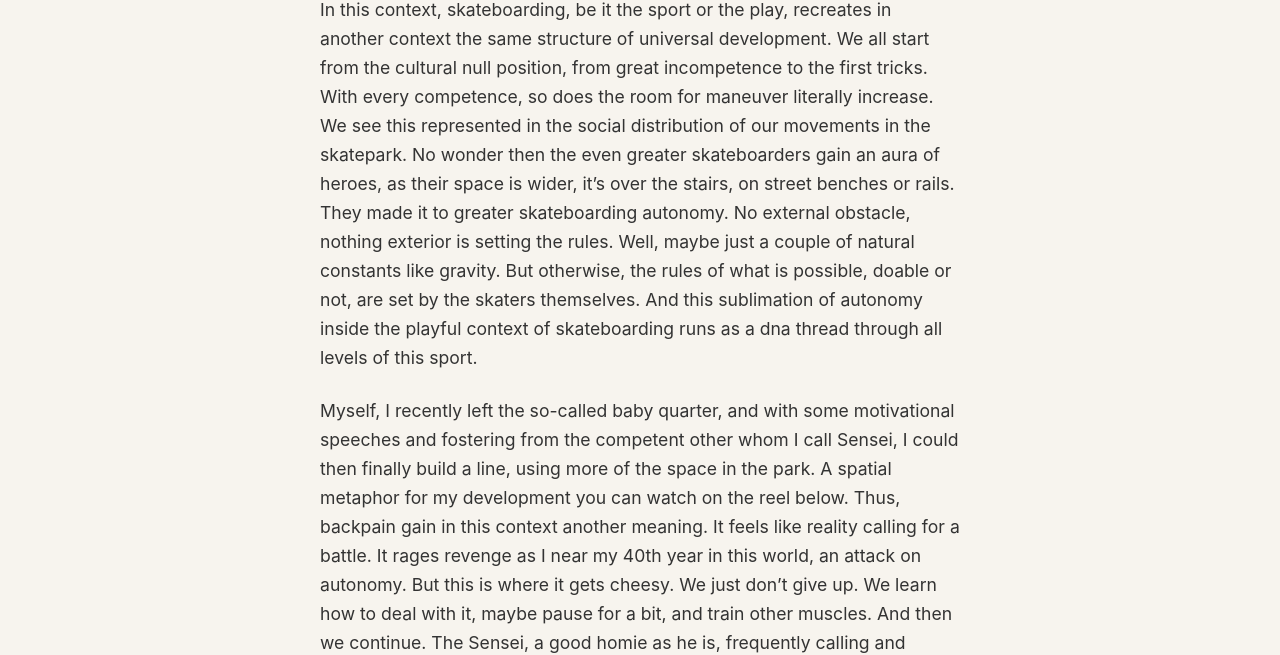
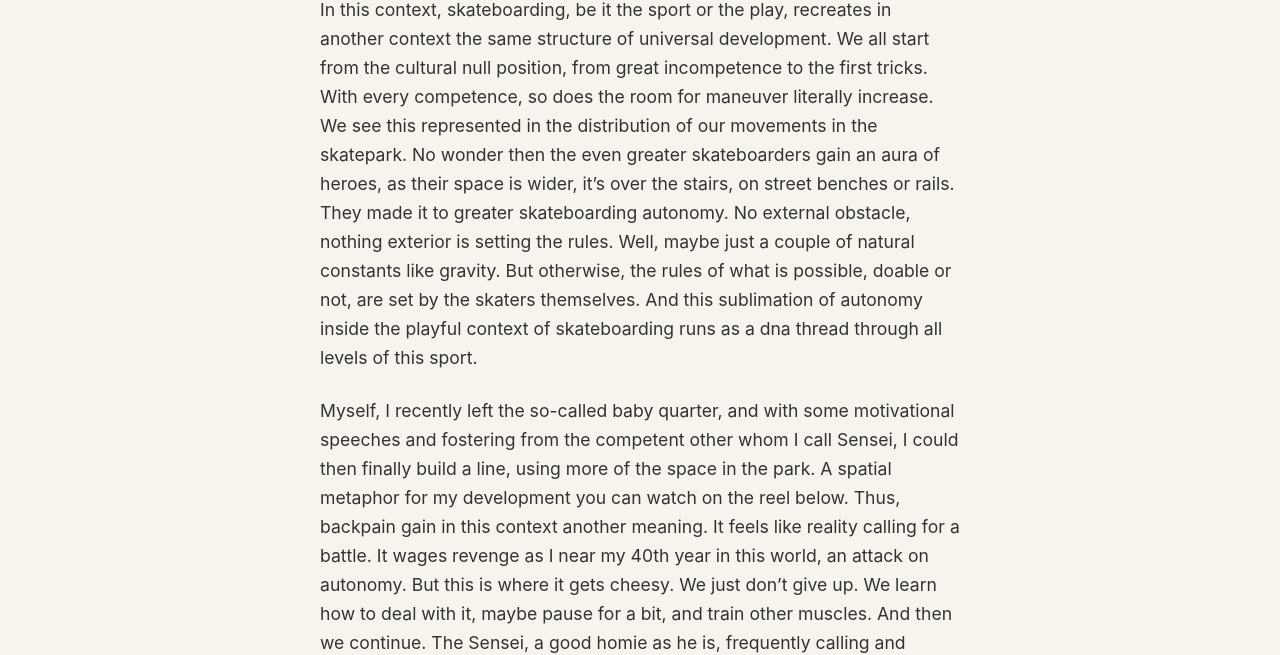
Before and after one commit to jemedeiros/jemedeiros.github.io, a Jekyll site: the page built from _posts/2026-08-29-Movement-Autonomy and pain.md, in a window 1280 px wide and 1400 px high, scrolled down 2161 px. Shown: the part 261-916 px from the top of the window. Built offline with Jekyll 4.4.1, drawn with Linux system fonts in a browser that asks for light colours; some web fonts are replaced; a script that is not in the unit is left out; some of the changed text lies outside the part shown.

Commit message:
Ortography correction new post

```diff
--- a/_posts/2026-08-29-Movement-Autonomy and pain.md
+++ b/_posts/2026-08-29-Movement-Autonomy and pain.md
@@ -27,9 +27,9 @@ Action is developed by infants very early and in stages: walking, standing up, g
 
 Now, when we realize it was not hunger, or lust for power, or Schopenhauer's unending Will, but it was the fun we had each time acting was a success that helped shape the subjects' development. The direction of this building process of autonomy seems at least to form a concise narrative: We all start from very little competence and develop capacities with time. Some we develop more with training, others by simply happening often. Others we do not develop at all, either because they never happened to be relevant in one's life, or the environment did not allow for them; it is an activity reserved for other social classes; money was not enough. We see here that reasons are plenty, and depending on worldview some competences will be deemed as desirable for every child to at least get a chance to develop them. And we know chances are unequal. There are some really hard obstacles there in this world.
 
-In this context, skateboarding, be it the sport or the play, recreates in another context the same structure of universal development. We all start from the cultural null position, from great incompetence to the first tricks. With every competence, so does the room for maneuver literally increase. We see this represented in the social distribution of our movements in the skatepark. No wonder then the even greater skateboarders gain an aura of heroes, as their space is wider, it's over the stairs, on street benches or rails. They made it to greater skateboarding autonomy. No external obstacle, nothing exterior is setting the rules. Well, maybe just a couple of natural constants like gravity. But otherwise, the rules of what is possible, doable or not, are set by the skaters themselves. And this sublimation of autonomy inside the playful context of skateboarding runs as a dna thread through all levels of this sport.
+In this context, skateboarding, be it the sport or the play, recreates in another context the same structure of universal development. We all start from the cultural null position, from great incompetence to the first tricks. With every competence, so does the room for maneuver literally increase. We see this represented in the distribution of our movements in the skatepark. No wonder then the even greater skateboarders gain an aura of heroes, as their space is wider, it's over the stairs, on street benches or rails. They made it to greater skateboarding autonomy. No external obstacle, nothing exterior is setting the rules. Well, maybe just a couple of natural constants like gravity. But otherwise, the rules of what is possible, doable or not, are set by the skaters themselves. And this sublimation of autonomy inside the playful context of skateboarding runs as a dna thread through all levels of this sport.
 
-Myself, I recently left the so-called baby quarter, and with some motivational speeches and fostering from the competent other whom I call Sensei, I could then finally build a line, using more of the space in the park. A spatial metaphor for my development you can watch on the reel below. Thus, backpain gain in this context another meaning. It feels like reality calling for a battle. It rages revenge as I near my 40th year in this world, an attack on autonomy. But this is where it gets cheesy. We just don't give up. We learn how to deal with it, maybe pause for a bit, and train other muscles. And then we continue. The Sensei, a good homie as he is, frequently calling and reminding me of how much I can do if I put my soul into it, and just “commit”,  wouldn't think of giving up. "Show up," he said recently, "and chill." That is ok too.
+Myself, I recently left the so-called baby quarter, and with some motivational speeches and fostering from the competent other whom I call Sensei, I could then finally build a line, using more of the space in the park. A spatial metaphor for my development you can watch on the reel below. Thus, backpain gain in this context another meaning. It feels like reality calling for a battle. It wages revenge as I near my 40th year in this world, an attack on autonomy. But this is where it gets cheesy. We just don't give up. We learn how to deal with it, maybe pause for a bit, and train other muscles. And then we continue. The Sensei, a good homie as he is, frequently calling and reminding me of how much I can do if I put my soul into it, and just “commit”,  wouldn't think of giving up. "Show up," he said recently, "and chill." That is ok too.
 
 <br/>
 <hr/>
```
